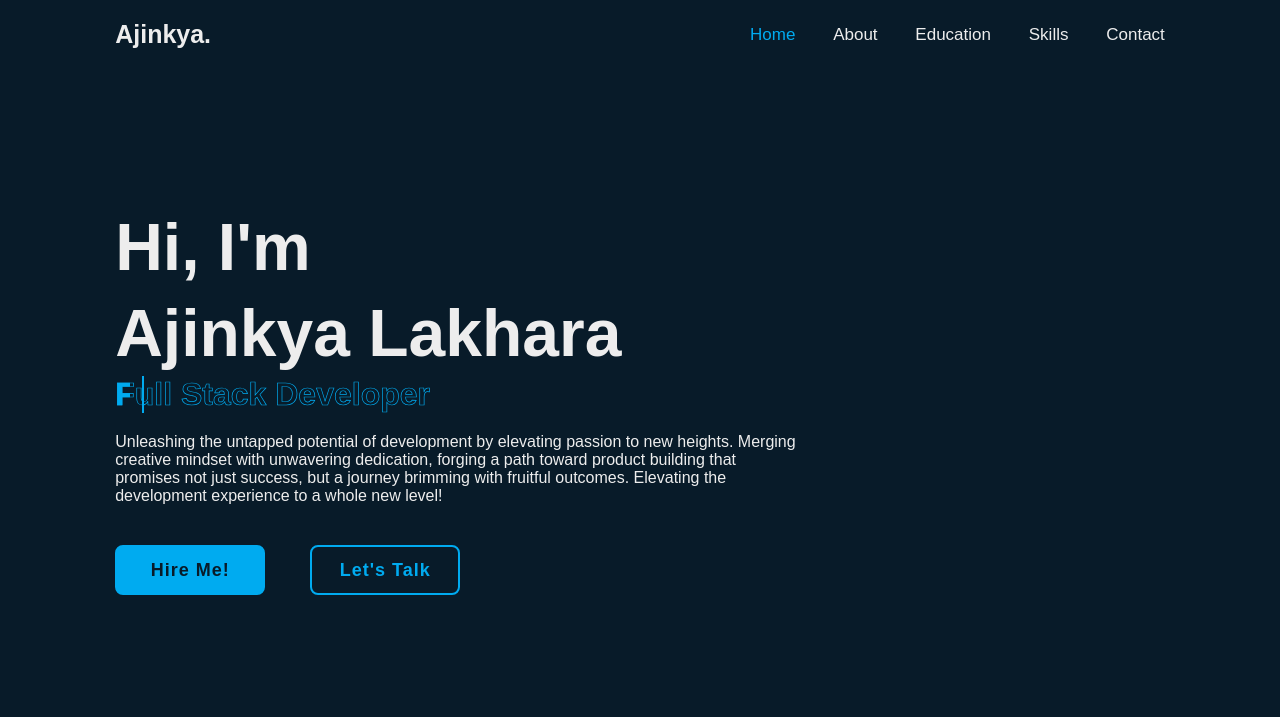
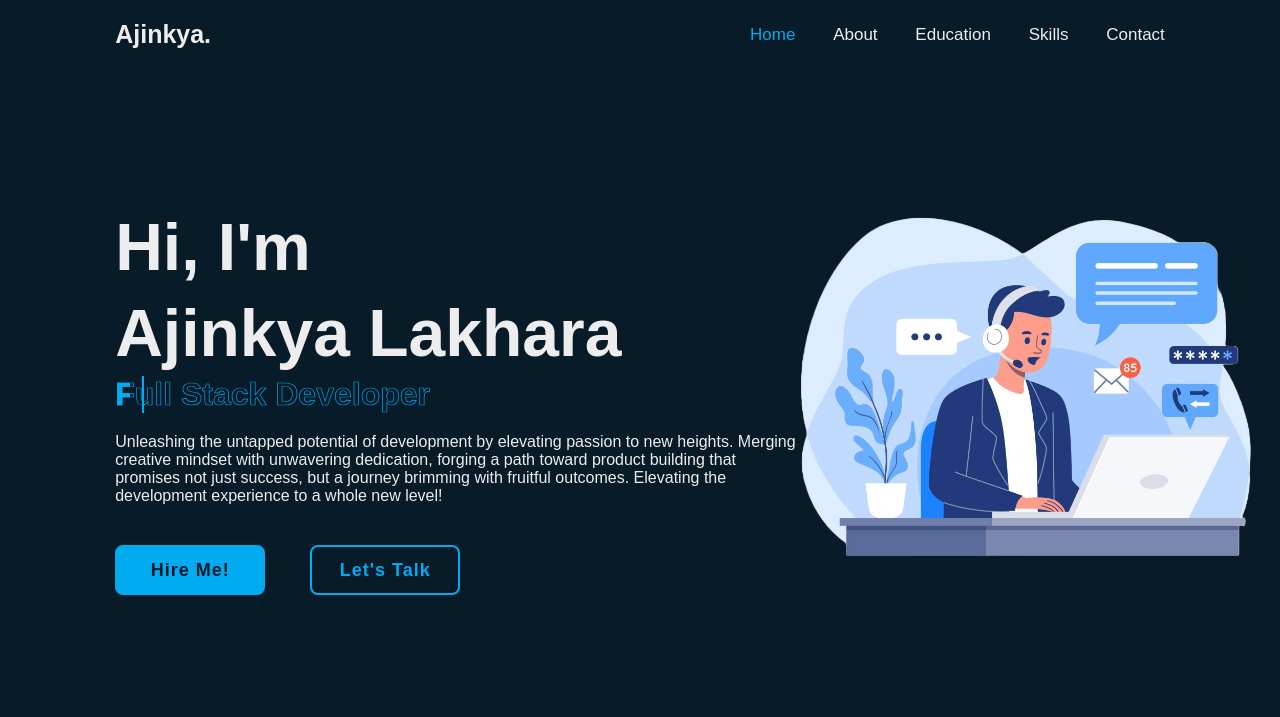
Before and after one commit to Ajinkya-Lakhara/Ajinkya_Lakhara, a plain HTML site: page index.html in a window 1280 px wide. Shown: the top 717 px of the page. Drawn offline with nearby package versions, Linux system fonts and the light colour scheme.

Commit message:
Update style.css

```diff
--- a/css/style.css
+++ b/css/style.css
@@ -87,7 +87,7 @@ section{
     display: flex;
     align-items: center;
     padding: 0 9%;
-    background: url(Assets/Home.jpg) no-repeat;
+    background: url(Home.jpg) no-repeat;
     background-size: 40%;
     background-position: right;
 }
```
